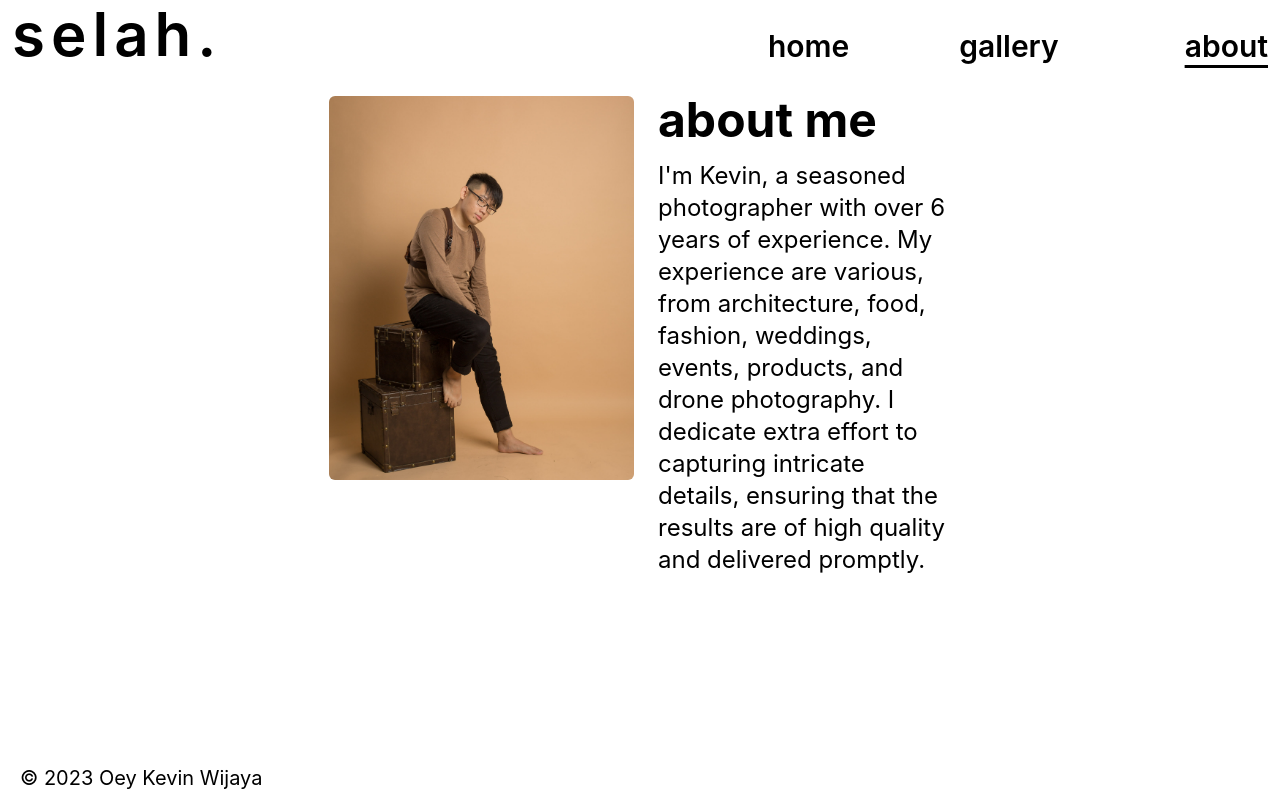
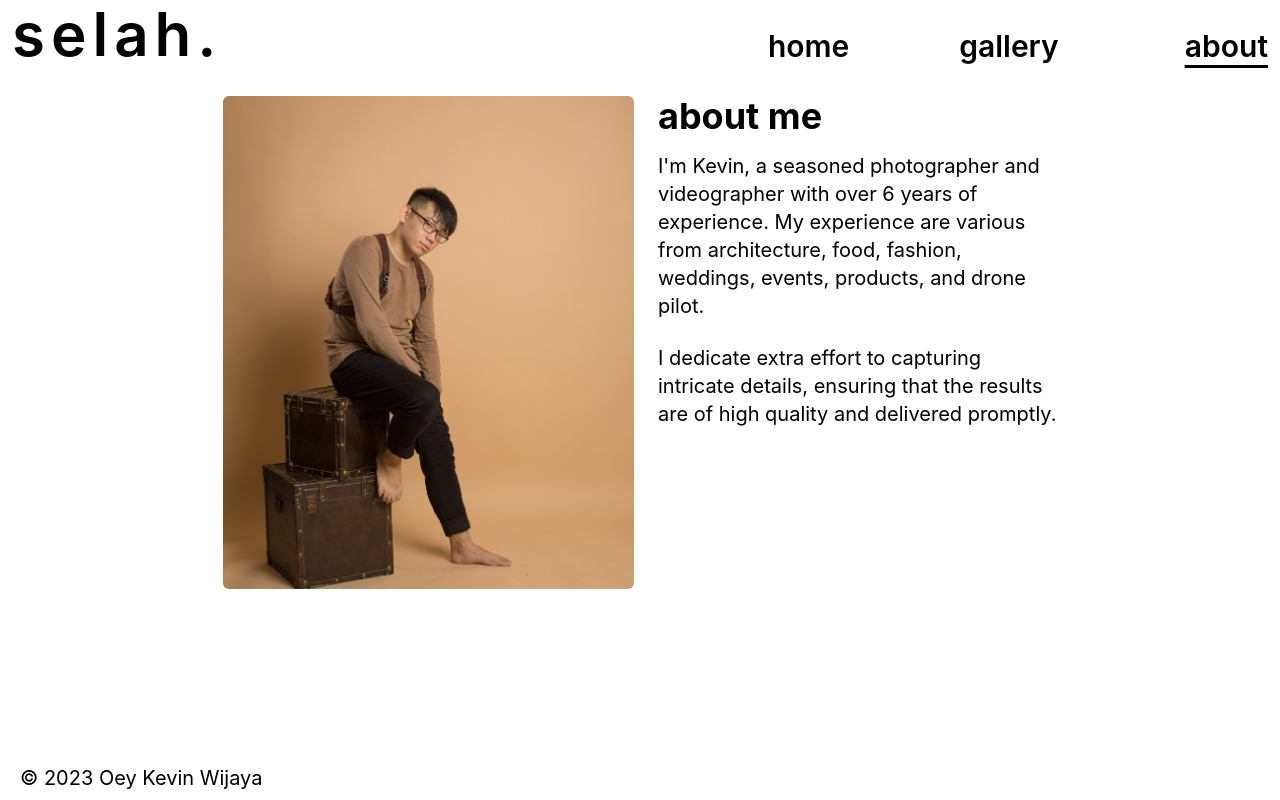
Before and after one commit to oeykevinwijaya/photo, a React (Create React App) app: page /photo/about in a window 1280 px wide. Built offline with nearby package versions, Linux system fonts and the light colour scheme.

Commit message:
updating default state gallery, enhance about page

```diff
--- a/src/pages/about.js
+++ b/src/pages/about.js
@@ -13,25 +13,29 @@ const About = () => {
 function Content() {
     return (
         <div className="mt-5 mb-9">
-            <div className="grid grid-cols-12 gap-3 mx-3">
-                <div className="col-span-6 col-start-1 md:col-start-3 md:col-span-4 sm:col-start-2 sm:col-span-5 lg:col-span-3 lg:col-start-4">
+            <div className="flex flex-col gap-3 mx-3 md:grid md:grid-cols-6">
+                <div className="justify-end md:col-span-2 md:col-start-2">
                     <img
                         src={Aboutpic}
                         alt="kevinpic"
-                        className="object-cover w-full rounded-md sm:h-full lg:h-4/5 sm:w-full"
+                        className="object-cover w-full h-[50vh] md:h-4/5 rounded-md aspect-content aspect-w-1 aspect-h-1"
                     />
                 </div>
-                <div className="col-span-6 ml-3 md:col-span-5 lg:col-span-3">
-                    <div className="mb-4 text-3xl font-bold md:text-4xl lg:text-5xl">
+                <div className="mt-3 md:mt-0 md:ml-3 md:col-span-2">
+                    <div className="mb-4 text-2xl font-bold md:text-3xl lg:text-4xl">
                         about me
                     </div>
-                    <div className="text-sm sm:text-lg md:text-xl lg:text-xl xl:text-2xl">
-                        I'm Kevin, a seasoned photographer with over 6 years of
-                        experience. My experience are various, from
-                        architecture, food, fashion, weddings, events, products,
-                        and drone photography. I dedicate extra effort to
-                        capturing intricate details, ensuring that the results
-                        are of high quality and delivered promptly.
+                    <div className="text-xs sm:text-lg md:text-lg lg:text-lg xl:text-xl">
+                        I'm Kevin, a seasoned photographer and videographer with
+                        over 6 years of experience. My experience are various
+                        from architecture, food, fashion, weddings, events,
+                        products, and drone pilot.
+                    </div>
+                    &nbsp;&nbsp;
+                    <div className="text-xs sm:text-lg md:text-lg lg:text-lg xl:text-xl">
+                        I dedicate extra effort to capturing intricate details,
+                        ensuring that the results are of high quality and
+                        delivered promptly.
                     </div>
                 </div>
                 {/* <div className="col-span-6 ml-3">
--- a/src/pages/gallery.js
+++ b/src/pages/gallery.js
@@ -10,7 +10,7 @@ import { Foodandbev } from "../components/foodandbev";
 const Gallery = () => {
     const location = useLocation();
     const [selectedMenu, setSelectedMenu] = useState(
-        location.state.selectedMenu || "architecture"
+        location.state?.selectedMenu || "architecture"
     );
 
     return (
--- a/src/pages/home.js
+++ b/src/pages/home.js
@@ -32,7 +32,7 @@ const Content = () => {
         }, 4000);
 
         return () => clearInterval(interval);
-    }, []);
+    }, [backgroundImages.length]);
 
     const styles = {
         backgroundImage: `url(${backgroundImages[currentBgIndex]})`,
```
